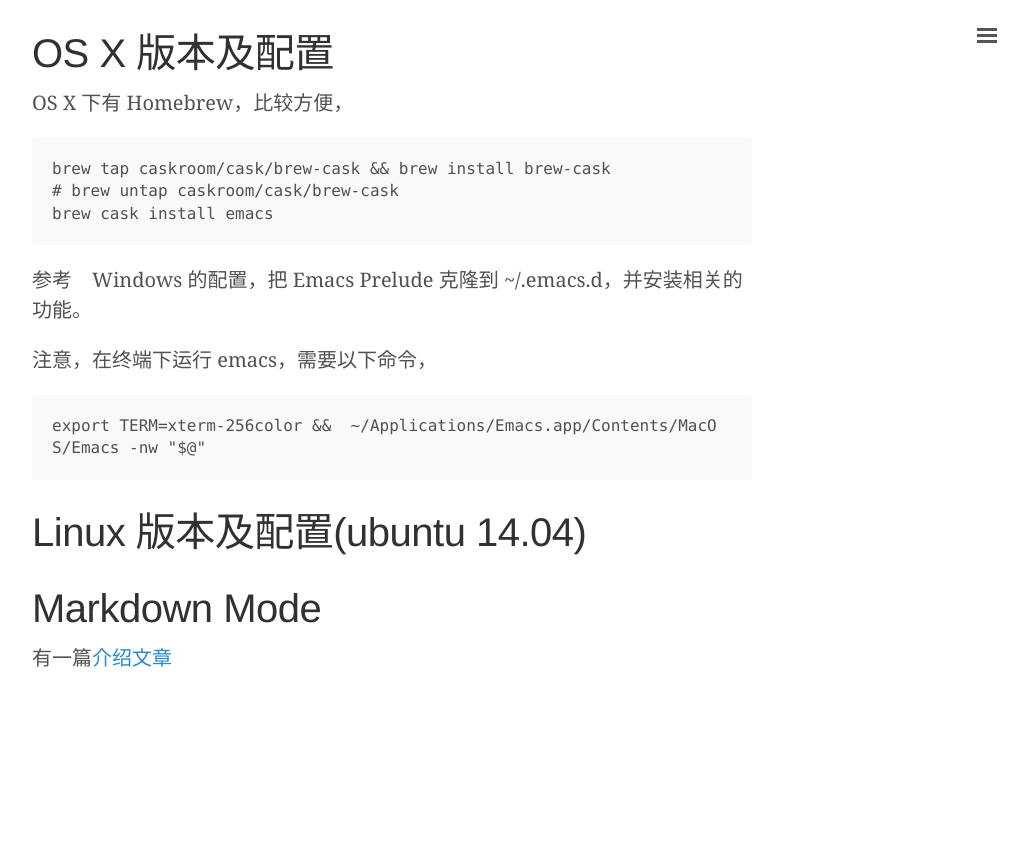
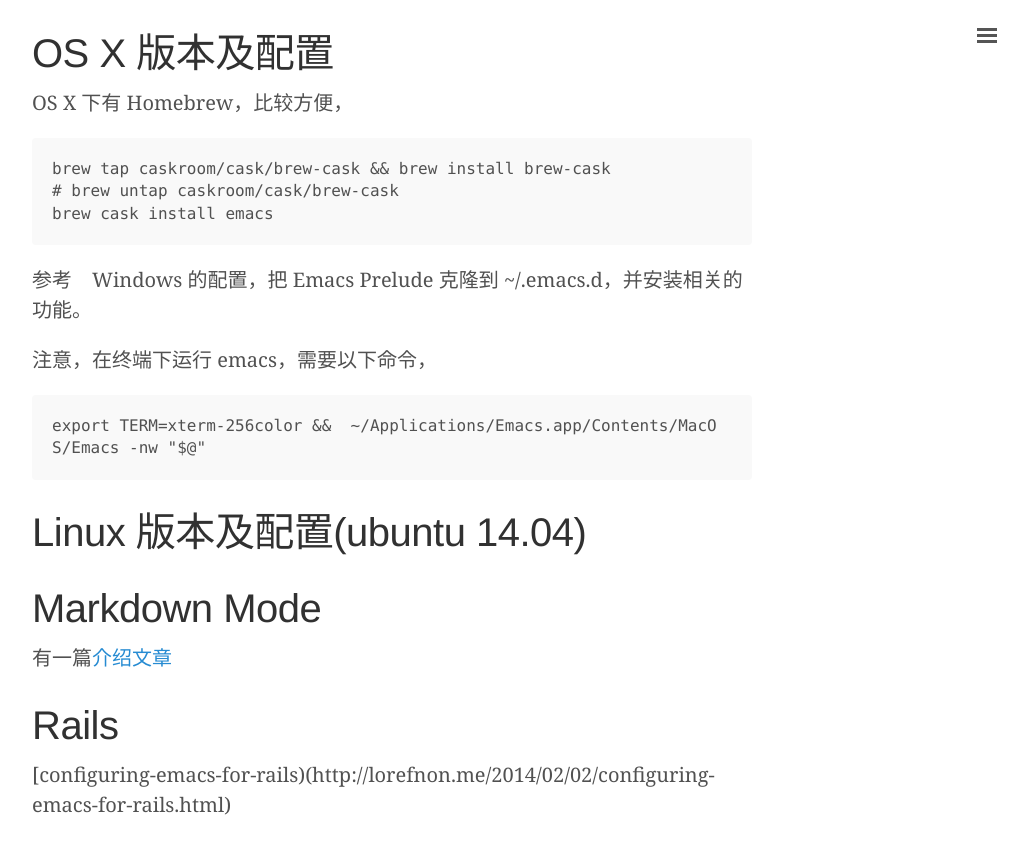
Before and after one commit to 0000-bigtree/0000-bigtree.github.io, a Jekyll site: the page built from _posts/2015-06-26-config-emacs.md, in a window 1280 px wide and 900 px high, scrolled down 2358 px. Shown: the top 854 px of the window, without its empty margins (248-1276 px from the left). Built offline with Jekyll 4.4.1, drawn with Linux system fonts in a browser that asks for light colours; before the commit the page ends 3111 px from its top, so only the background shows below that.

Commit message:
vagrant and emacs issue update

```diff
--- a/_posts/2015-06-26-config-emacs.md
+++ b/_posts/2015-06-26-config-emacs.md
@@ -105,3 +105,7 @@
 # Markdown Mode
 
 有一篇[介绍文章](http://jblevins.org/projects/markdown-mode/)
+
+# Rails
+
+[configuring-emacs-for-rails)(http://lorefnon.me/2014/02/02/configuring-emacs-for-rails.html)
```
Also changed, not shown: _posts/2015-08-12-config-vagrant-on-win7.md (+1 -0 lines).
